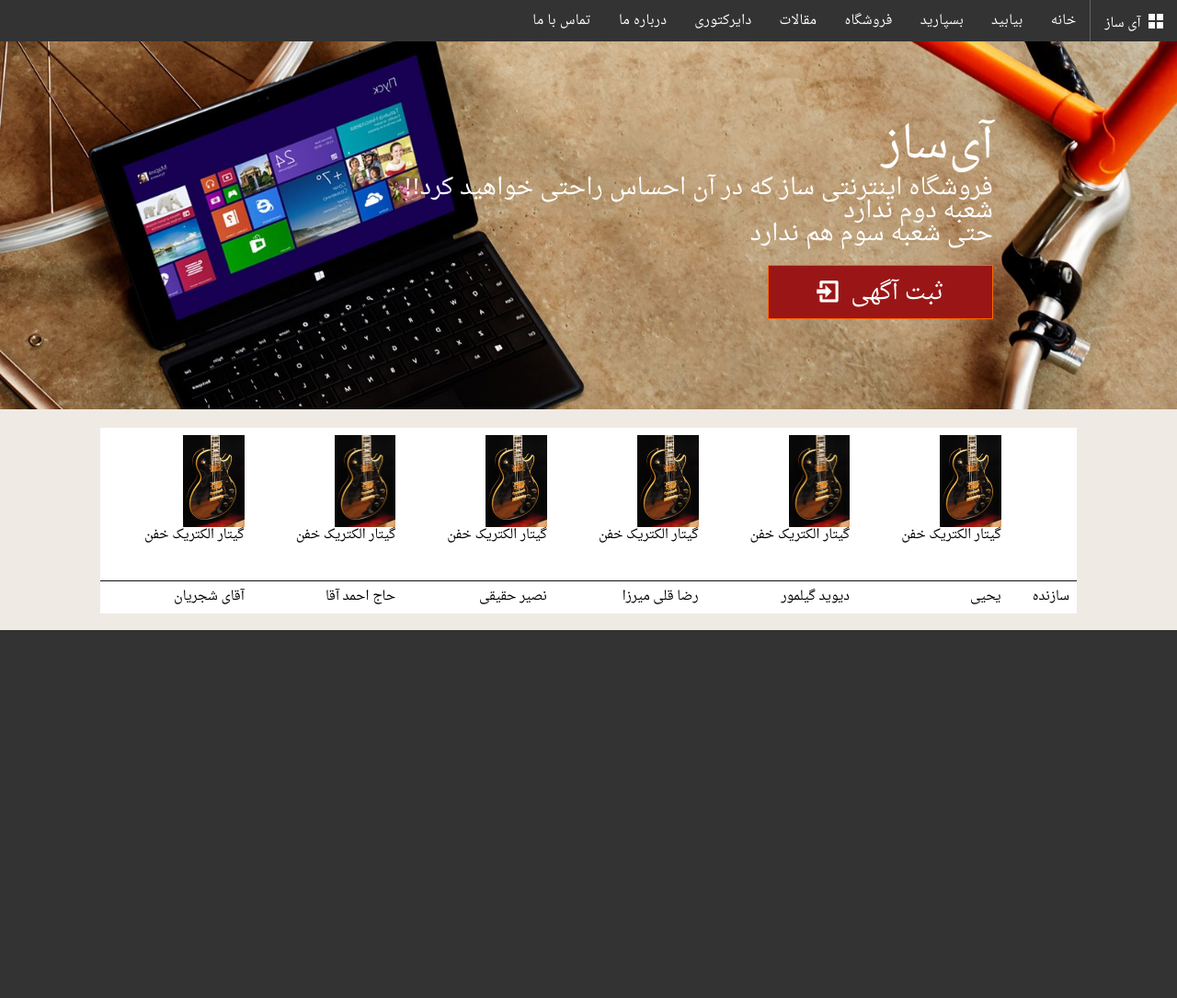
After one commit to Navid777/iSaaz, a Django app: page /compare in a window 1280 px wide. The commit adds this page. Shown: the whole page at 92% size. Run offline with Django 3.2, Linux system fonts and the light colour scheme.

Commit message:
compare page

```diff
--- a/InstrumentSeller/views.py
+++ b/InstrumentSeller/views.py
@@ -24,3 +24,6 @@ def profile_invoices(request):
 
 def profile_settings(request):
     return render(request, 'profile_settings.html')
+
+def compare(request):
+    return render(request, 'compare.html')
--- a/iSaaz/urls.py
+++ b/iSaaz/urls.py
@@ -28,6 +28,7 @@ urlpatterns = patterns('',
     url(r'^profile/show/message$',views.profile_show_message),
     url(r'^profile/invoices$', views.profile_invoices),
     url(r'^profile/settings$', views.profile_settings),
+    url(r'^compare$', views.compare),
 )
 
 if settings.DEBUG:
--- /dev/null
+++ b/templates/compare.html
@@ -0,0 +1,109 @@
+{% extends 'base.html' %}
+
+{% block content%}
+	<div style="background: url(/media/images/b1.jpg)top left no-repeat; background-size:cover; height:400px;">
+		<div class="container place-right" style="padding:80px 200px; direction:rtl;">
+			<h1 class="fg-white">آی‌ساز</h1>
+			<h2 class="fg-white">
+				فروشگاه اینترنتی ساز که در آن احساس راحتی خواهید کرد!!
+				<br>
+				شعبه دوم ندارد
+				<br>
+				حتی شعبه سوم هم ندارد
+			</h2>
+			<a class="place-right button bg-darkRed bg-hover-red fg-white fg-hover-white bd-orange"
+			    style="margin-top: 10px;" href="/sell/">
+				<h2 style="margin:10px 40px;">
+					ثبت آگهی
+					<span class="icon-enter on-left"> </span>
+				</h2>
+			</a>
+		</div>
+	</div>
+	<div class="row" style="direction:rtl;">
+		<div class="span10 offset1">
+			<table class="table">
+				<thead>
+					<tr>
+						<td>
+
+						</td>
+						<td>
+							<div style="height:150px;">
+								<img style="height:100px; max-width:100%;" src="/media/images/Guitar1.jpg"/>
+								<div>
+									گیتار الکتریک خفن
+								</div>
+							</div>
+						</td>
+						<td>
+							<div style="height:150px;">
+								<img style="height:100px; max-width:100%;" src="/media/images/Guitar1.jpg"/>
+								<div>
+									گیتار الکتریک خفن
+								</div>
+							</div>
+						</td>
+						<td>
+							<div style="height:150px;">
+								<img style="height:100px; max-width:100%;" src="/media/images/Guitar1.jpg"/>
+								<div>
+									گیتار الکتریک خفن
+								</div>
+							</div>
+						</td>
+						<td>
+							<div style="height:150px;">
+								<img style="height:100px; max-width:100%;" src="/media/images/Guitar1.jpg"/>
+								<div>
+									گیتار الکتریک خفن
+								</div>
+							</div>
+						</td>
+						<td>
+							<div style="height:150px;">
+								<img style="height:100px; max-width:100%;" src="/media/images/Guitar1.jpg"/>
+								<div>
+									گیتار الکتریک خفن
+								</div>
+							</div>
+						</td>
+						<td>
+							<div style="height:150px;">
+								<img style="height:100px; max-width:100%;" src="/media/images/Guitar1.jpg"/>
+								<div>
+									گیتار الکتریک خفن
+								</div>
+							</div>
+						</td>
+					</tr>
+				</thead>
+				<tbody>
+					<tr>
+						<td>
+							سازنده
+						</td>
+						<td>
+							یحیی
+						</td>
+						<td>
+							دیوید گیلمور
+						</td>
+						<td>
+							رضا قلی میرزا
+						</td>
+						<td>
+							نصیر حقیقی
+						</td>
+						<td>
+							حاج احمد آقا
+						</td>
+						<td>
+							آقای شجریان
+						</td>
+					</tr>
+				</tbody>
+			</table>
+		</div>
+	</div>
+{% endblock %}
--- a/templates/profile_messages.html
+++ b/templates/profile_messages.html
@@ -25,7 +25,7 @@
 					<td>موضوع</td>
 					<td>تاریخ</td>
 					<td>خوانده شد؟</td>
-					<td></td>
+					<td> </td>
 				</tr>
 			</thead>
 			<tbody>
```
Also changed, not shown: templates/home.html (+43 -0 lines), 2 other files.
